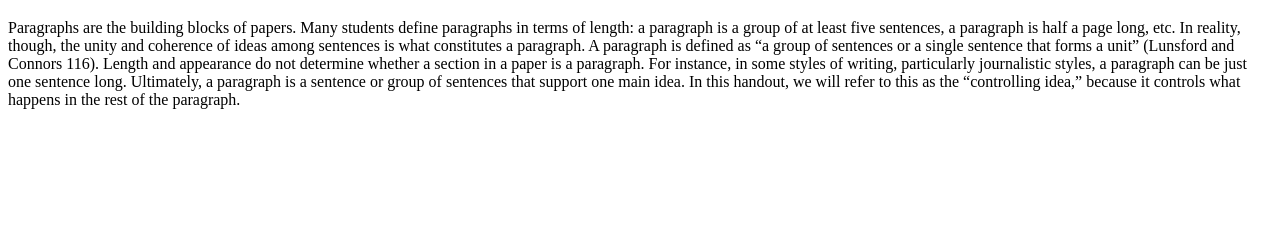
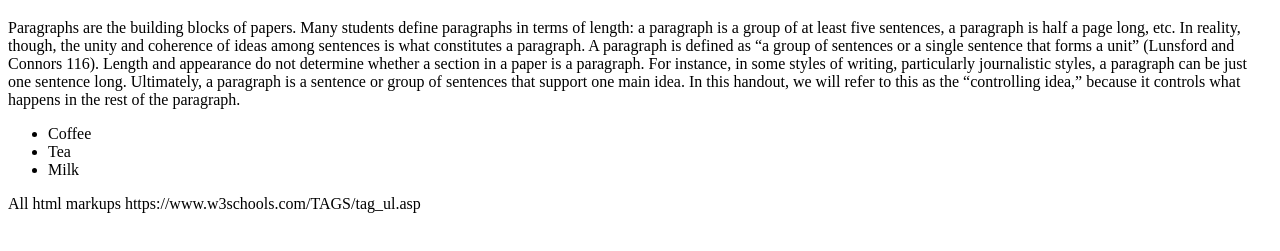
Before and after one commit to muhammadumer86/my-first-repo, a plain HTML site: page index.html in a window 1280 px wide. Shown: the part 61-312 px from the top of the page. Drawn offline with Linux system fonts and the light colour scheme.

Commit message:
my first website

```diff
--- a/index.html
+++ b/index.html
@@ -13,7 +13,13 @@
 
     <p>Paragraphs are the building blocks of papers. Many students define paragraphs in terms of length: a paragraph is a group of at least five sentences, a paragraph is half a page long, etc. In reality, though, the unity and coherence of ideas among sentences is what constitutes a paragraph. A paragraph is defined as “a group of sentences or a single sentence that forms a unit” (Lunsford and Connors 116). Length and appearance do not determine whether a section in a paper is a paragraph. For instance, in some styles of writing, particularly journalistic styles, a paragraph can be just one sentence long. Ultimately, a paragraph is a sentence or group of sentences that support one main idea. In this handout, we will refer to this as the “controlling idea,” because it controls what happens in the rest of the paragraph.</p>
 
-
+    <ul>
+        <li>Coffee</li>
+        <li>Tea</li>
+        <li>Milk</li>
+      </ul>
+       All html markups
+      https://www.w3schools.com/TAGS/tag_ul.asp
 
 </body>
 </html>
```
